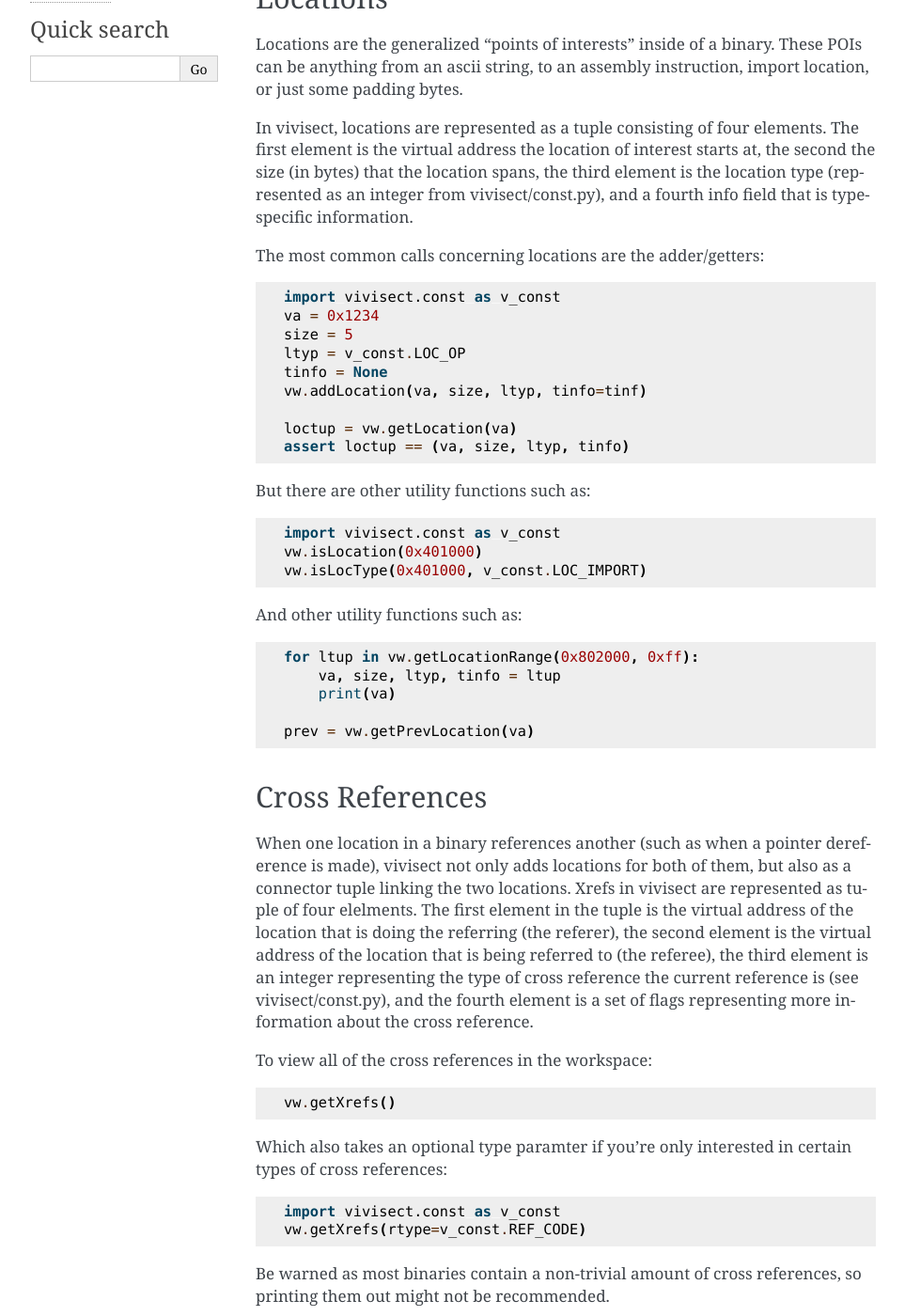
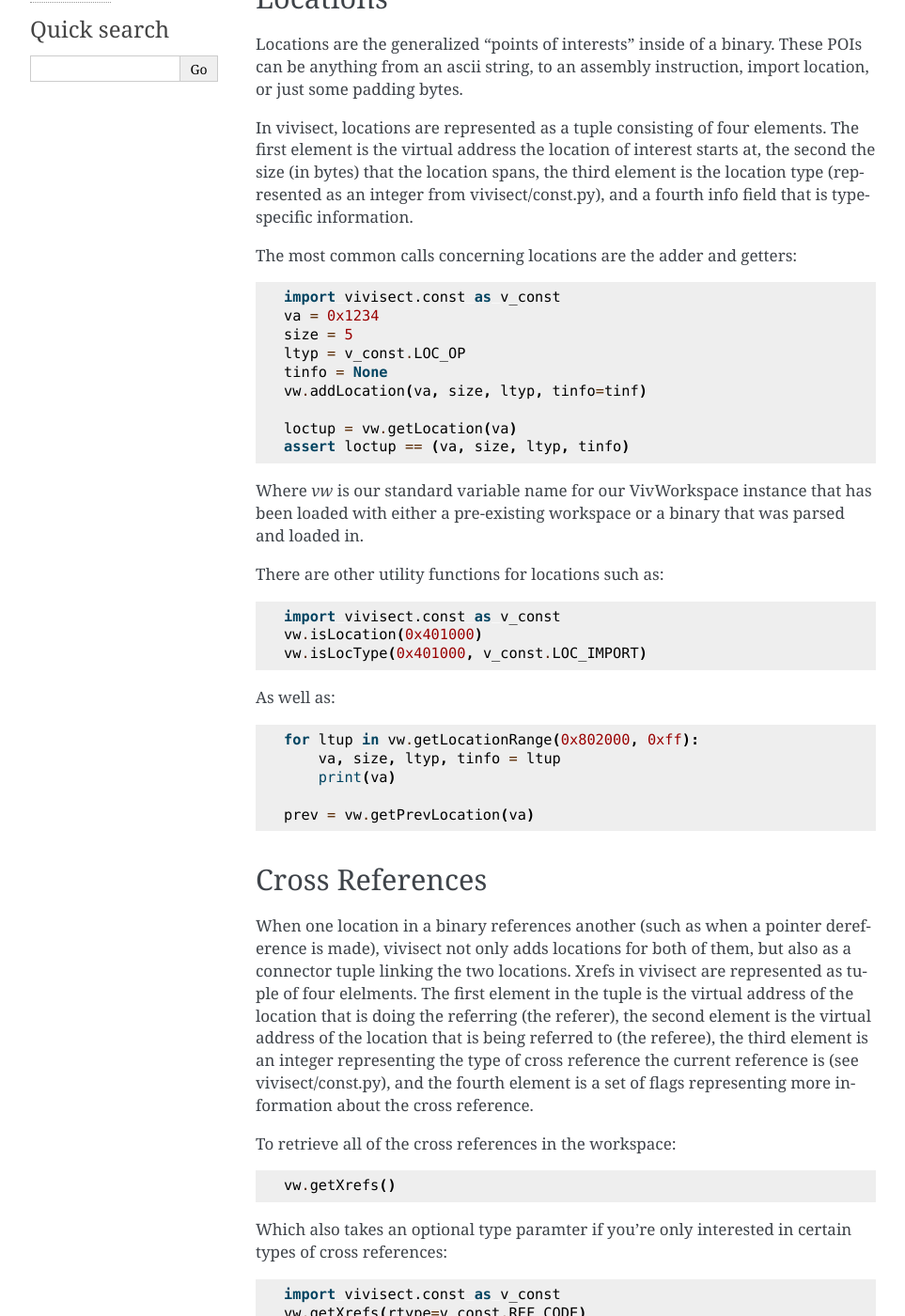
Before and after one commit to vivisect/vivisect, a Sphinx documentation site: the page built from docs/vivisect/devguides/workspaces.rst, in a window 1280 px wide and 1400 px high, scrolled down 252 px. Shown: the whole window at 94% size, without its empty margins (148-1111 px from the left). Built offline with Sphinx 7.4.7, drawn with Linux system fonts in a browser that asks for light colours.

Commit message:
words words words

```diff
--- a/docs/vivisect/devguides/analysismodules.rst
+++ b/docs/vivisect/devguides/analysismodules.rst
@@ -40,4 +40,8 @@ If you don't want to write a custom script to load up your analysis module, you
 
     python -m vivisect.vivbin /path/to/my/binary -M /path/to/my/analysis/module.py
 
-Keep in mind that your analysis module will run after all of the other analysis modules in vivisect proper.
+With the caveat that your analysis module will run after all of the other analysis modules in vivisect proper.
+
+And as a note, vivbin can also load up a pre-existing workspace file so you can run your analysis module against a full populated/annotated workspace::
+
+    python -m vivisect.vivbin /path/to/my/workspace/file.viv -M /path/to/my/analysis/module.py
--- a/docs/vivisect/devguides/workspaces.rst
+++ b/docs/vivisect/devguides/workspaces.rst
@@ -13,7 +13,7 @@ Locations are the generalized "points of interests" inside of a binary. These PO
 
 In vivisect, locations are represented as a tuple consisting of four elements. The first element is the virtual address the location of interest starts at, the second the size (in bytes) that the location spans, the third element is the location type (represented as an integer from vivisect/const.py), and a fourth info field that is type-specific information.
 
-The most common calls concerning locations are the adder/getters::
+The most common calls concerning locations are the adder and getters::
 
     import vivisect.const as v_const
     va = 0x1234
@@ -25,13 +25,15 @@ The most common calls concerning locations are the adder/getters::
     loctup = vw.getLocation(va)
     assert loctup == (va, size, ltyp, tinfo)
 
-But there are other utility functions such as::
+Where `vw` is our standard variable name for our VivWorkspace instance that has been loaded with either a pre-existing workspace or a binary that was parsed and loaded in.
+
+There are other utility functions for locations such as::
 
     import vivisect.const as v_const
     vw.isLocation(0x401000)
     vw.isLocType(0x401000, v_const.LOC_IMPORT)
 
-And other utility functions such as::
+As well as::
 
     for ltup in vw.getLocationRange(0x802000, 0xff):
         va, size, ltyp, tinfo = ltup
@@ -44,7 +46,7 @@ Cross References
 
 When one location in a binary references another (such as when a pointer dereference is made), vivisect not only adds locations for both of them, but also as a connector tuple linking the two locations. Xrefs in vivisect are represented as tuple of four elelments. The first element in the tuple is the virtual address of the location that is doing the referring (the referer), the second element is the virtual address of the location that is being referred to (the referee), the third element is an integer representing the type of cross reference the current reference is (see vivisect/const.py), and the fourth element is a set of flags representing more information about the cross reference.
 
-To view all of the cross references in the workspace::
+To retrieve all of the cross references in the workspace::
 
     vw.getXrefs()
 
```
